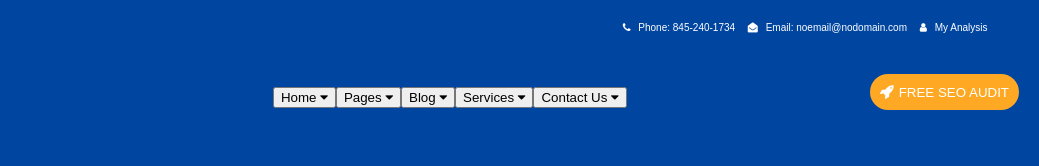
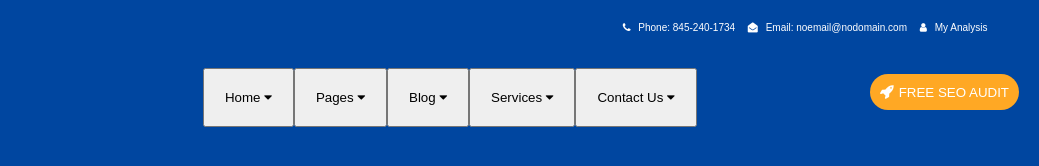
Before and after one commit to AkashAnthony2001/Infuluence-Marketing, a plain HTML site: page index.html in a window 1280 px wide. Shown: the full height of the page, 241-1280 px from the left. Drawn offline with Linux system fonts and the light colour scheme.

Commit message:
padding for Navigation Edited

```diff
--- a/assets/css/style.css
+++ b/assets/css/style.css
@@ -76,3 +76,6 @@ body{
 .dropdown{
 
 }
+.drop-btn{
+    padding:20px;
+}
```
